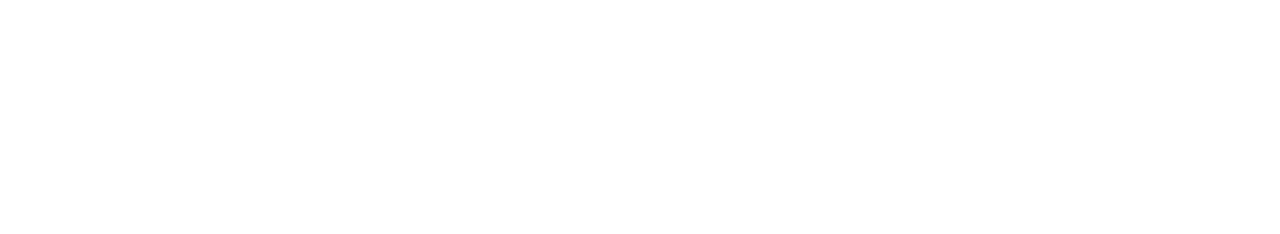
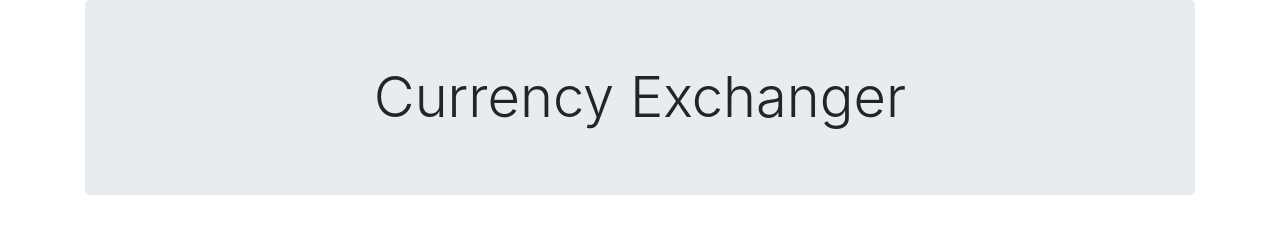
Before and after one commit to mud2009/currency-exchanger, a website built with webpack: page src/index.html in a window 1280 px wide. Built offline with nearby package versions, Linux system fonts and the light colour scheme.

Commit message:
add index.html and styling

```diff
--- a/src/css/styles.css
+++ b/src/css/styles.css
@@ -0,0 +1,3 @@
+.display-4{
+  text-align: center;
+}
--- a/src/index.html
+++ b/src/index.html
@@ -1,10 +1,13 @@
 <!DOCTYPE html>
 <html lang="en">
 <head>
-  <title></title>
+  <title>Currency Exchanger</title>
 </head>
 <body>
   <div class="container">
+    <div class="jumbotron">
+      <div class="display-4">Currency Exchanger</div>
+    </div>
   </div>
 </body>
 </html>
```
